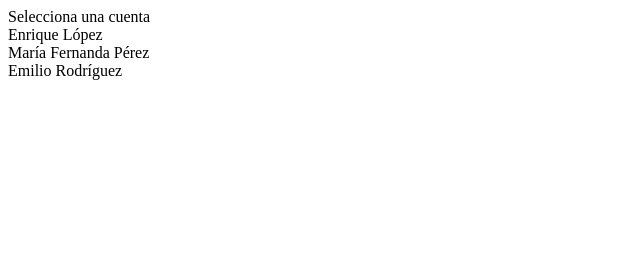
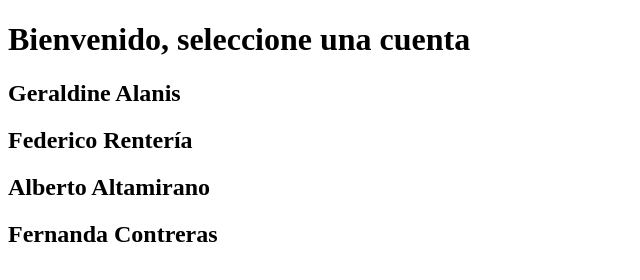
Before and after one commit to CZamora5/Cajero-automatico, a plain HTML site: page index.html in a window 1280 px wide. Shown: the whole page, without its empty margins (0-640 px from the left). Drawn offline with Linux system fonts and the light colour scheme.

Commit message:
Implemented account class

```diff
--- a/index.html
+++ b/index.html
@@ -8,12 +8,7 @@
   <title>Cajero Automático</title>
 </head>
 <body>
-  Selecciona una cuenta
-  <div>
-    <div>Enrique López</div>
-    <div>María Fernanda Pérez</div>
-    <div>Emilio Rodríguez</div>
-  </div>
+  <main class="content"></main>
   <script src="./src/main.js" type="module"></script>
 </body>
 </html>
--- /dev/null
+++ b/src/account.js
@@ -0,0 +1,40 @@
+export default class Account {
+  constructor(firstname, lastname, password, balance) {
+    this._firstname = firstname;
+    this._lastname = lastname;
+    this._password = password;
+    this._balance = balance;
+  }
+
+  getName() {
+    return `${this._firstname} ${this._lastname}`
+  }
+
+  setPassword(previousPassword, newPassword) {
+    if (this._password === previousPassword) {
+      this._password = newPassword;
+      return true;
+    }
+
+    return false;
+  }
+
+  transaction(amount) {
+    if (this._balance + amount < 10 || this._balance + amount > 990) {
+      return {
+        completed: false,
+        info:
+          "Lo sentimos la transacción no pudo ser completada," +
+          (this._balance + amount < 10)
+            ? "el saldo de tu cuenta no puede ser menor a $10"
+            : "el saldo de tu cuenta no puede exceder $990"
+      };
+    }
+
+    this._balance += amount;
+    return {
+      completed: true,
+      info: "Transacción completada exitosamente"
+    };
+  }
+}
--- a/src/main.js
+++ b/src/main.js
@@ -0,0 +1,33 @@
+import Account from './account.js';
+
+function randomNumber(min, max, precision = 0) {
+  return Math.trunc((min + Math.random() * (max - min) * Math.pow(10, precision))) / Math.pow(10, precision);
+}
+
+const content = document.querySelector('.content');
+const accounts = [];
+
+accounts.push(new Account("Geraldine", "Alanis", "geraldine", randomNumber(10, 990, 2)));
+accounts.push(new Account("Federico", "Rentería", "federico", randomNumber(10, 990, 2)));
+accounts.push(new Account("Alberto", "Altamirano", "alberto", randomNumber(10, 990, 2)));
+accounts.push(new Account("Fernanda", "Contreras", "fernanda", randomNumber(10, 990, 2)));
+
+function showAccounts() {
+  content.innerHTML = '';
+
+  const greeting = document.createElement('h1');
+  greeting.innerHTML = 'Bienvenido, seleccione una cuenta';
+  content.appendChild(greeting);
+
+  accounts.forEach(account => {
+    const div = document.createElement('div');
+
+    const name = document.createElement('h2');
+    name.innerHTML = account.getName();
+
+    div.appendChild(name);
+    content.appendChild(div);
+  });
+}
+
+showAccounts();
```
